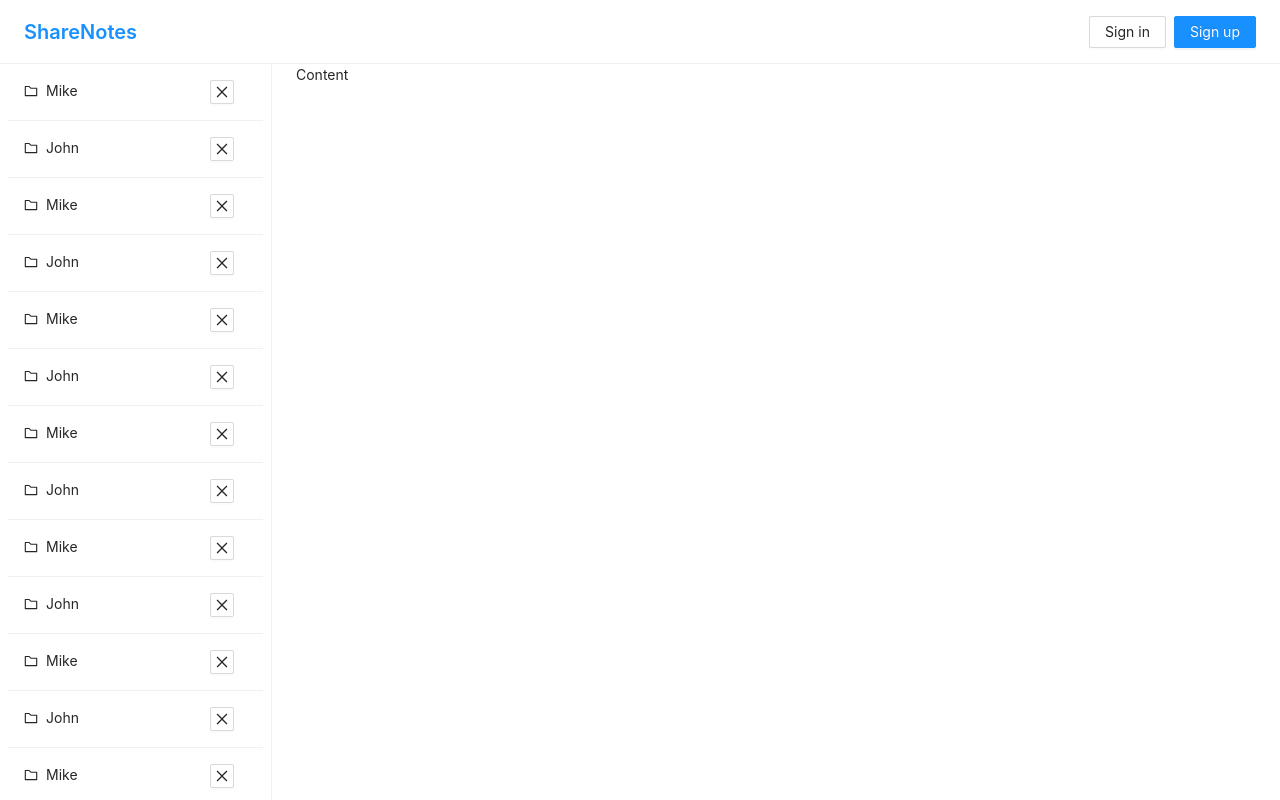
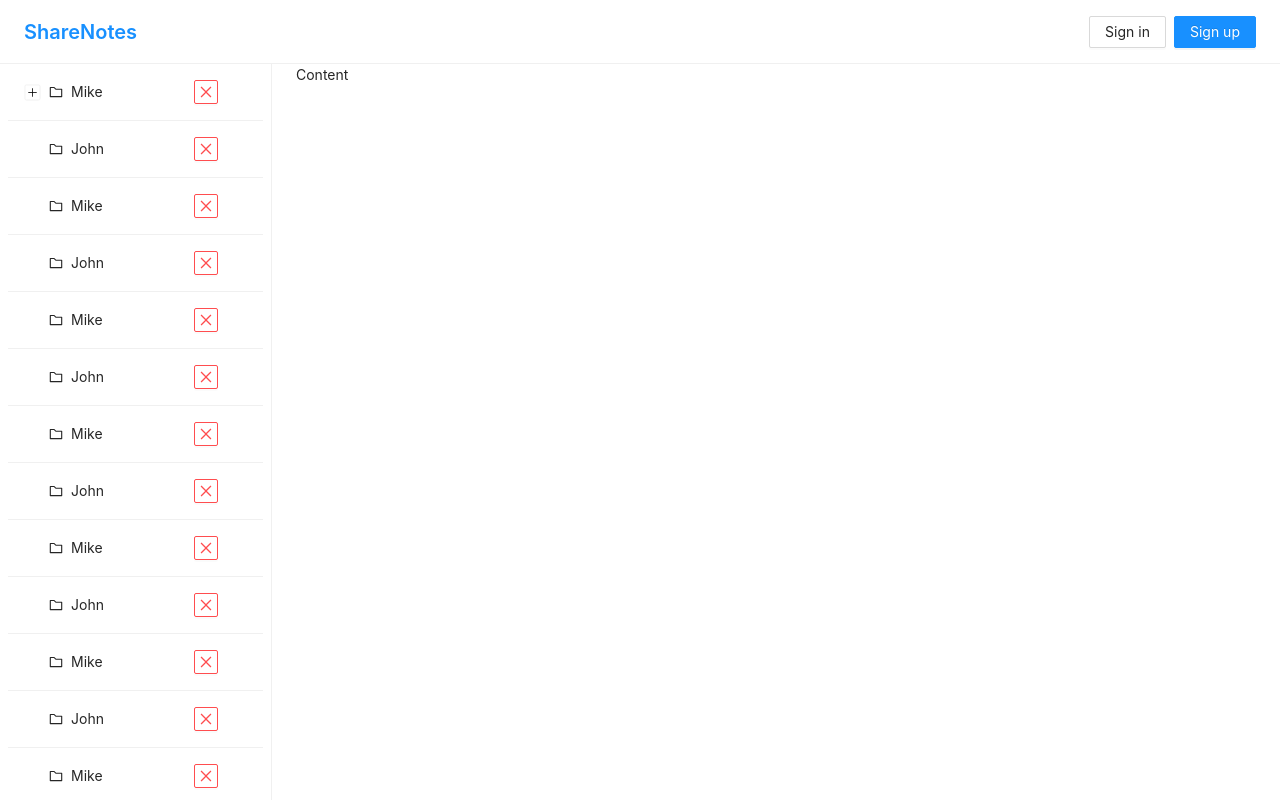
Before and after one commit to DenPeshkov/collaborative-notes-app-client, a React (Create React App) app: page /editor in a window 1280 px wide. Built offline with nearby package versions, Linux system fonts and the light colour scheme.

Commit message:
edited notes

```diff
--- a/src/components/GroupsList/GroupsList.css
+++ b/src/components/GroupsList/GroupsList.css
@@ -0,0 +1,3 @@
+.ant-table-row-level-1 {
+    background-color: #fbfbfb;
+}
--- a/src/components/GroupsList/GroupsList.js
+++ b/src/components/GroupsList/GroupsList.js
@@ -1,6 +1,6 @@
 import React from 'react';
 import "./GroupsList.css"
-import {Button, Col, Row, Space, Table, Typography} from "antd";
+import {Button, Space, Table, Typography} from "antd";
 import FolderOutlined from "@ant-design/icons/lib/icons/FolderOutlined";
 import CloseOutlined from "@ant-design/icons/lib/icons/CloseOutlined";
 
@@ -13,6 +13,13 @@ function GroupsList() {
         {
             key: '1',
             name: 'Mike',
+            age: 3,
+            children: [
+                {
+                    key: '11',
+                    name: 'Mike'
+                }
+            ]
         },
         {
             key: '2',
@@ -85,19 +92,19 @@ function GroupsList() {
     ];
 
     return (
-        <Table showHeader={false} pagination={false} dataSource={dataSource}>
-            <Column title="Name" dataIndex="name" key="name" render={name => (
-                <Row>
-                    <Col span={20}>
-                        <Space>
-                            <FolderOutlined/>
-                            <Text style={{maxWidth: "128px"}} ellipsis={true}>{name}</Text>
-                        </Space>
-                    </Col>
-                    <Col span={4}>
-                        <Button type="default" size="small" icon={<CloseOutlined/>}/>
-                    </Col>
-                </Row>
+        <Table
+            showHeader={false}
+            pagination={false}
+            dataSource={dataSource}
+        >
+            <Column title="Name" dataIndex="name" key="name" render={(name, record) => (
+                <Space>
+                    <FolderOutlined/>
+                    <Text style={{maxWidth: "128px"}} ellipsis={true}>{name}</Text>
+                </Space>
+            )}/>
+            <Column render={() => (
+                <Button type="default" size="small" danger={true} icon={<CloseOutlined/>}/>
             )}/>
         </Table>
     );
```
